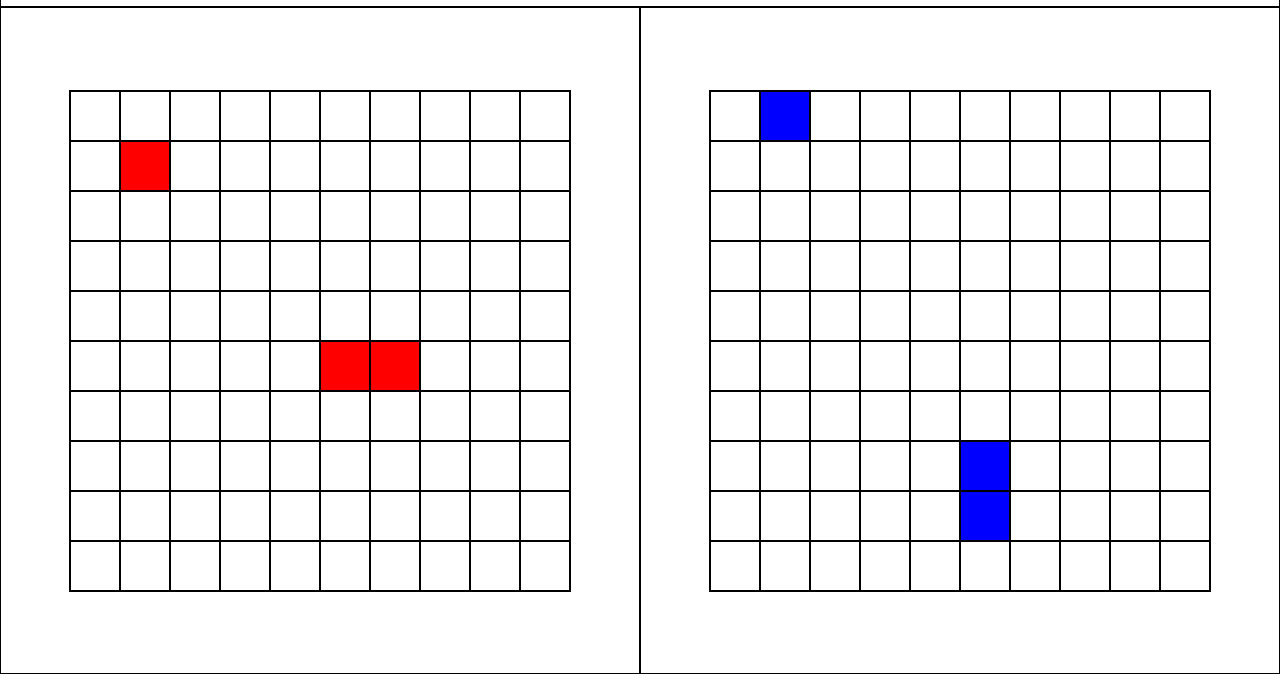
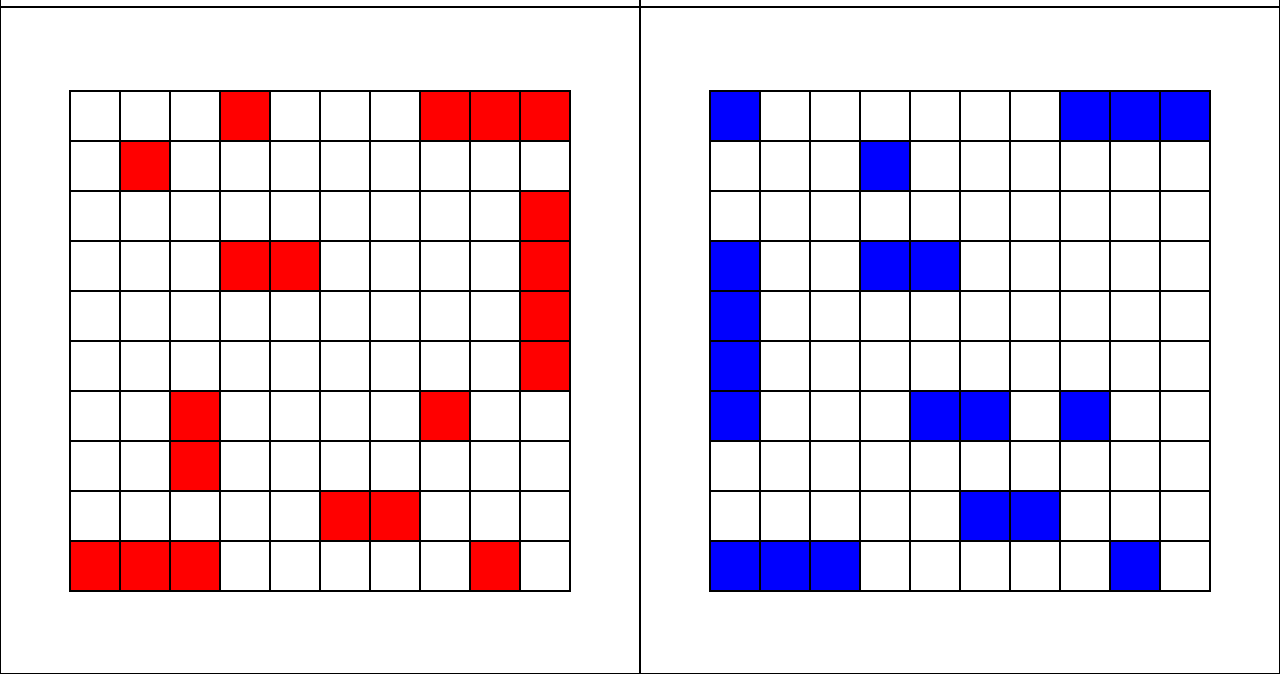
Before and after one commit to gabrielemarchetti00/battleship, a website built with webpack: page dist/index.html in a window 1280 px wide. Shown: the part 126-800 px from the top of the page. Built offline with nearby package versions, Linux system fonts and the light colour scheme.

Commit message:
add click, computer move

```diff
--- a/src/index.js
+++ b/src/index.js
@@ -9,6 +9,7 @@ const Ship = (length, hits = 0, sunk = false) => {
         if(this.length == this.hits) {
             this.sunk = true;
         }
+        return this.sunk;
     }
     return {length, hits, sunk, hit, isSunk}
 }
@@ -49,11 +50,11 @@ const Gameboard = () => {
     return {board, place, receiveAttack, allSunk}
 }
 
-const Player = () => {
+const Player = (name) => {
     const attack = function(x, y, gameboard) {
         gameboard.receiveAttack(x, y);
     }
-    return {attack}
+    return {attack, name}
 }
 
 function createBoards(pb, cb) {
@@ -79,17 +80,48 @@ function createBoards(pb, cb) {
 }
 
 function placeShips(pb, cb) {
-    const ship1p = Ship(1);
-    const ship2p = Ship(2);
-    pb.place(1,1,ship1p);
-    pb.place(5,5,ship2p);
-    pb.place(5,6,ship2p);
+    pb.place(1,1,ship1pa);
+    pb.place(0,3,ship1pb);
+    pb.place(9,8,ship1pc);
+    pb.place(6,7,ship1pd);
+    pb.place(8,5,ship2pa);
+    pb.place(8,6,ship2pa);
+    pb.place(3,3,ship2pb);
+    pb.place(3,4,ship2pb);
+    pb.place(6,2,ship2pc);
+    pb.place(7,2,ship2pc);
+    pb.place(0,7,ship3pa);
+    pb.place(0,8,ship3pa);
+    pb.place(0,9,ship3pa);
+    pb.place(9,0,ship3pb);
+    pb.place(9,1,ship3pb);
+    pb.place(9,2,ship3pb);
+    pb.place(2,9,ship4pa);
+    pb.place(3,9,ship4pa);
+    pb.place(4,9,ship4pa);
+    pb.place(5,9,ship4pa);
 
-    const ship1c = Ship(1);
-    const ship2c = Ship(2);
-    cb.place(0,1,ship1c);
-    cb.place(8,5,ship2c);
-    cb.place(7,5,ship2c);
+
+    cb.place(0,0,ship1ca);
+    cb.place(1,3,ship1cb);
+    cb.place(9,8,ship1cc);
+    cb.place(6,7,ship1cd);
+    cb.place(8,5,ship2ca);
+    cb.place(8,6,ship2ca);
+    cb.place(3,3,ship2cb);
+    cb.place(3,4,ship2cb);
+    cb.place(6,4,ship2cc);
+    cb.place(6,5,ship2cc);
+    cb.place(0,7,ship3ca);
+    cb.place(0,8,ship3ca);
+    cb.place(0,9,ship3ca);
+    cb.place(9,0,ship3cb);
+    cb.place(9,1,ship3cb);
+    cb.place(9,2,ship3cb);
+    cb.place(3,0,ship4ca);
+    cb.place(4,0,ship4ca);
+    cb.place(5,0,ship4ca);
+    cb.place(6,0,ship4ca);
 }
 
 function colorCell(){
@@ -116,40 +148,111 @@ function colorCell(){
     })
 }
 
+function clickCell(active, domCell, board, x, y) {
+    active.attack(x, y, board);
+    if(board.board[x][y] == 'X') {
+        domCell.textContent = 'X';
+
+        gameController.switchPlayerTurn();
+        if(gameController.getActivePlayer().name == 'computer') {
+            let x = Math.floor(Math.random() * (9 - 0 + 1) + 0)
+            let y = Math.floor(Math.random() * (9 - 0 + 1) + 0)
+
+            const playercells = document.querySelectorAll('.pcell');
+            playercells.forEach((cell) => {
+                for(let i=0; i<playerBoard.board.length; i++){
+                    for(let j=0; j<playerBoard.board[i].length; j++){
+                        if(cell.id == `${x}${y}`) {
+                            domCell = cell;
+                        }
+                    }
+                }
+            })
+            clickCell(computer, domCell, playerBoard, x, y)
+        }
+    }
+    else{
+        domCell.style.backgroundColor = 'lightBlue';
+        domCell.style.pointerEvents = 'none';
+    }
+    checkSunk();
+    checkWin(board);
+}
+
+function checkSunk() {
+    const computercells = document.querySelectorAll('.ccell');
+    computercells.forEach((cell) => {
+        for(let i=0; i<computerBoard.board.length; i++){
+            for(let j=0; j<computerBoard.board[i].length; j++){
+                if(cell.id == `${i}${j}` && computerBoard.board[i][j] != null &&
+                   computerBoard.board[i][j].sunk == true) {
+                    cell.style.backgroundColor = 'black';
+                }
+            }
+        }
+    })
+
+    const playercells = document.querySelectorAll('.pcell');
+    playercells.forEach((cell) => {
+        for(let i=0; i<playerBoard.board.length; i++){
+            for(let j=0; j<playerBoard.board[i].length; j++){
+                if(cell.id == `${i}${j}` && playerBoard.board[i][j] != null &&
+                   playerBoard.board[i][j].sunk == true) {
+                    cell.style.backgroundColor = 'black';
+                }
+            }
+        }
+    })
+}
+
+function checkWin(board) {
+    const winnerDiv = document.querySelector('.winner');
+    if(board.allSunk() == true) {
+        winnerDiv.textContent = 'PLAYER WON';
+    }
+}
+
+const player = Player('player');
+const computer = Player('computer');
 
 const playerBoard = Gameboard();
 const computerBoard = Gameboard();
 
+const ship1pa = Ship(1);
+const ship1pb = Ship(1);
+const ship1pc = Ship(1);
+const ship1pd = Ship(1);
+const ship2pa = Ship(2);
+const ship2pb = Ship(2);
+const ship2pc = Ship(2);
+const ship3pa = Ship(3);
+const ship3pb = Ship(3);
+const ship4pa = Ship(4);
 
-const displayController = (() => {
-    const updateScreen = () => {
-        colorCell();
-    }
-
-    function clickHandlerBoard(){
-        gameController.playRound();
-        updateScreen();
-    };
-
-    return{updateScreen}
-})();
+const ship1ca = Ship(1);
+const ship1cb = Ship(1);
+const ship1cc = Ship(1);
+const ship1cd = Ship(1);
+const ship2ca = Ship(2);
+const ship2cb = Ship(2);
+const ship2cc = Ship(2);
+const ship3ca = Ship(3);
+const ship3cb = Ship(3);
+const ship4ca = Ship(4);
 
 const gameController = (() => {
-    const player = Player();
-    const computer = Player();
-
     createBoards(playerBoard, computerBoard);
     placeShips(playerBoard, computerBoard);
 
-    displayController.updateScreen();
+    colorCell();
 
     const computercells = document.querySelectorAll('.ccell');
     computercells.forEach((cell) => {
         cell.addEventListener('click', () => {
             for(let i=0; i<computerBoard.board.length; i++){
                 for(let j=0; j<computerBoard.board[i].length; j++){
-                    if(cell.id == `${i}${j}` && computerBoard.board[i][j] != null) {
-                        cell.style.backgroundColor = 'lightBlue';
+                    if(cell.id == `${i}${j}`) {
+                        clickCell(player, cell, computerBoard, i, j);
                     }
                 }
             }
@@ -164,13 +267,8 @@ const gameController = (() => {
     };
 
     const playRound = () => {
-        console.log('cioa');
         switchPlayerTurn();
     };
 
-    let winner;
-    const checkWin = () => {
-    }
-
-    return {playRound, getActivePlayer, checkWin};
+    return {playRound, getActivePlayer, checkWin, switchPlayerTurn};
 })();
--- a/src/style.css
+++ b/src/style.css
@@ -17,11 +17,14 @@ body{
 .title{
     border: 1px solid;
     grid-row: 1/2;
-    grid-column: 1/3;
+    grid-column: 1/2;
     font-size: 80px;
-    display: flex;
-    justify-content: center;
-    align-items: center;
+}
+
+.winner{
+    border: 1px solid;
+    grid-row: 1/2;
+    grid-column: 2/3;
 }
 
 .player-container{
@@ -54,8 +57,10 @@ body{
 
 .player-board > *{
     border: 1px solid;
+    font-size: 40px;
 }
 
 .computer-board > *{
     border: 1px solid;
+    font-size: 40px;
 }
```
Also changed, not shown: dist/index.html, dist/main.js.
